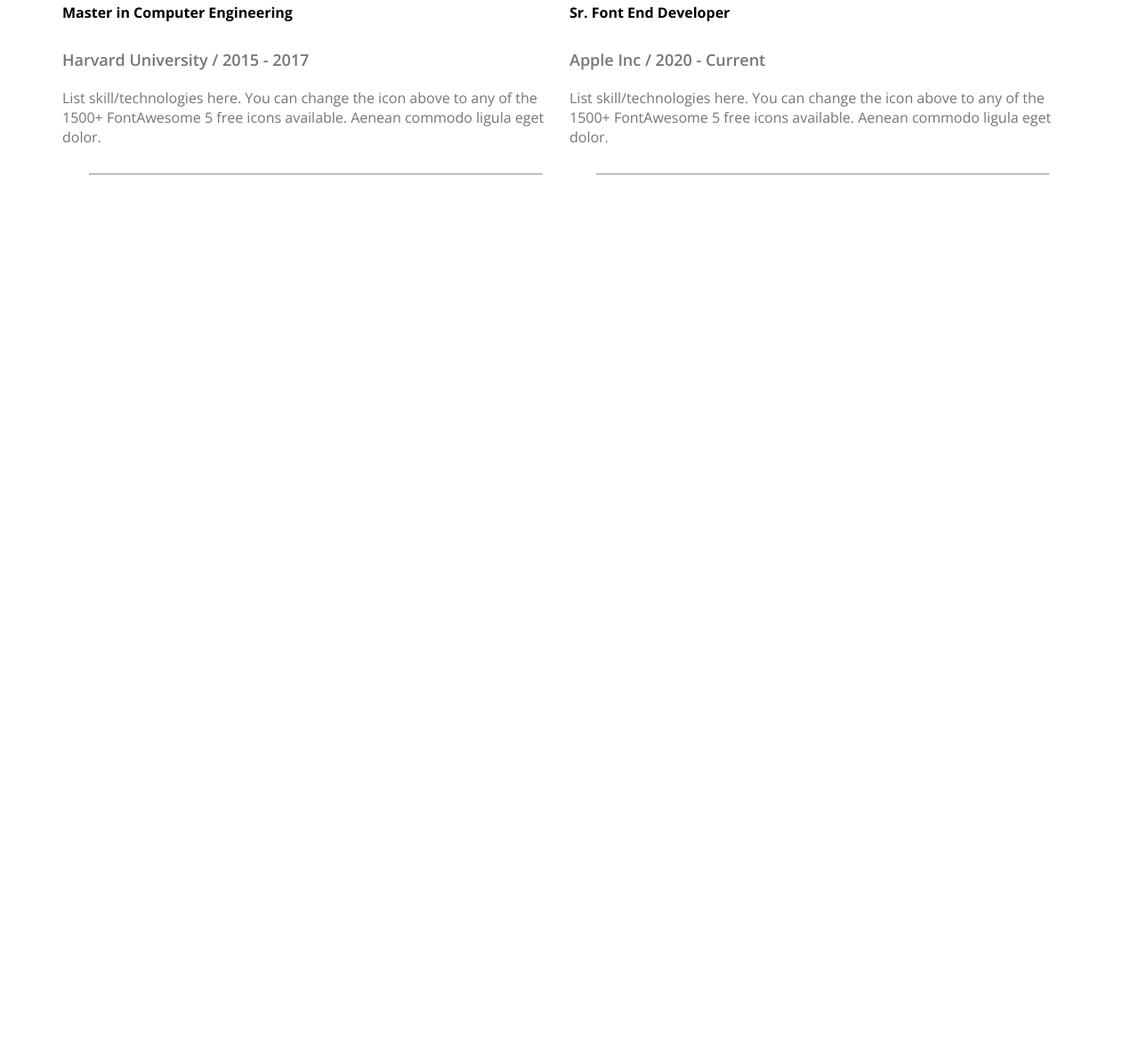
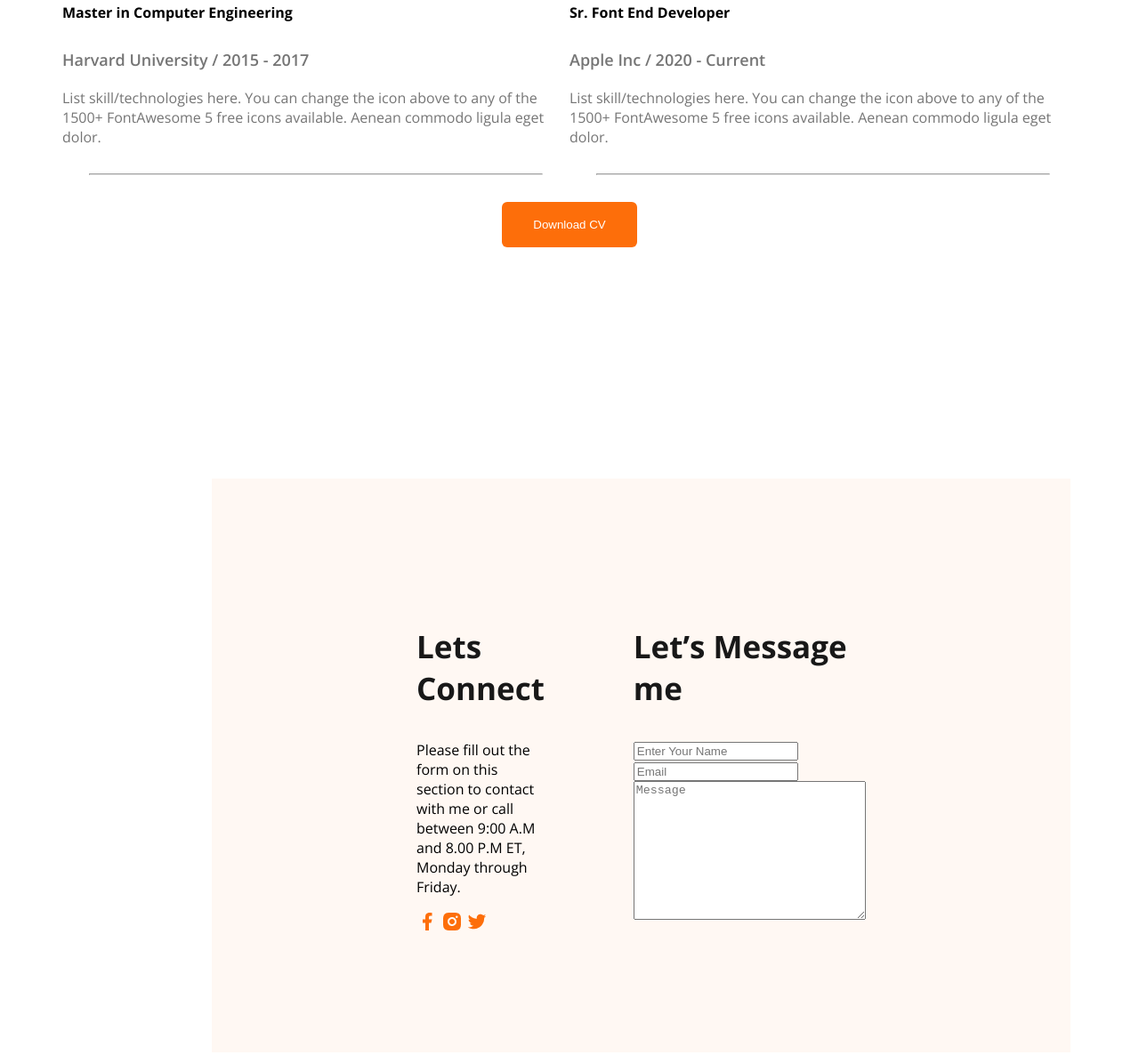
Before and after one commit to saidee-hasan/developer-portfolio-no-responsove, a plain HTML site: page index.html in a window 1280 px wide. Shown: the part 2905-4091 px from the top of the page at 89% size. Before the commit the page ends 3262 px from the top, so only its background shows below. Drawn offline with nearby package versions, Linux system fonts and the light colour scheme.

Commit message:
jhanker mahabub

```diff
--- a/css/style.css
+++ b/css/style.css
@@ -142,3 +142,9 @@ main section{
 .resume-container{
     display: flex;
 }
+/* footer styles */
+footer{
+    display: flex;
+    padding: 130px 230px;
+    gap: 100px;
+}
--- a/index.html
+++ b/index.html
@@ -147,13 +147,36 @@
         <hr>
     </div>
 </div>
-
-
-</section>
+<div class="text-center">
+<button class="btn-primary ">Download CV </button>
+</div></section>
   </main>
   <footer>
 
-  </footer>
 
+  <footer class="secondery-bg">
+<div class="footer-column">
+<h3 class="section-title">Lets Connect</h3>
+<p>Please fill out the form on this section to contact with me or call between 9:00 A.M and 8.00 P.M ET, Monday through Friday.</p>
+<div>
+    <a href=""><img src="./images/icons/facebook.png" alt=""></a>
+<a href=""><img src="./images/icons/insta.png" alt=""></a>
+<a href=""><img src="./images/icons/twitter.png" alt=""></a>
+
+</div>
+</div>
+<div class="footer-column">
+
+    <h3 class="section-title">
+        Let’s Message me
+    </h3>
+    <form action="">
+        <input type="text" placeholder="Enter Your Name">
+        <input type="email" name="" id="" placeholder="Email">
+        <textarea name="" id="" cols="30" rows="10" placeholder="Message"></textarea>
+    </form>
+
+</div>
+</footer>
 </body>
 </html>
```
